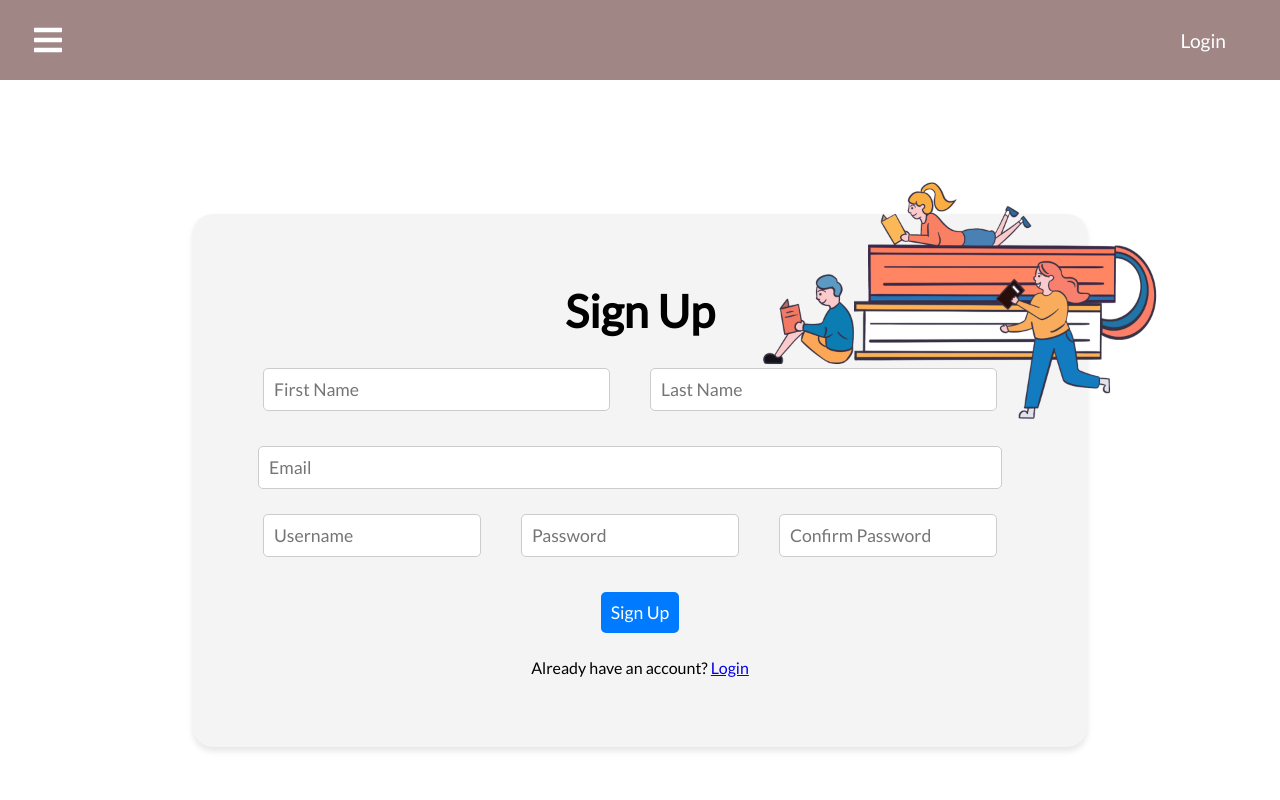
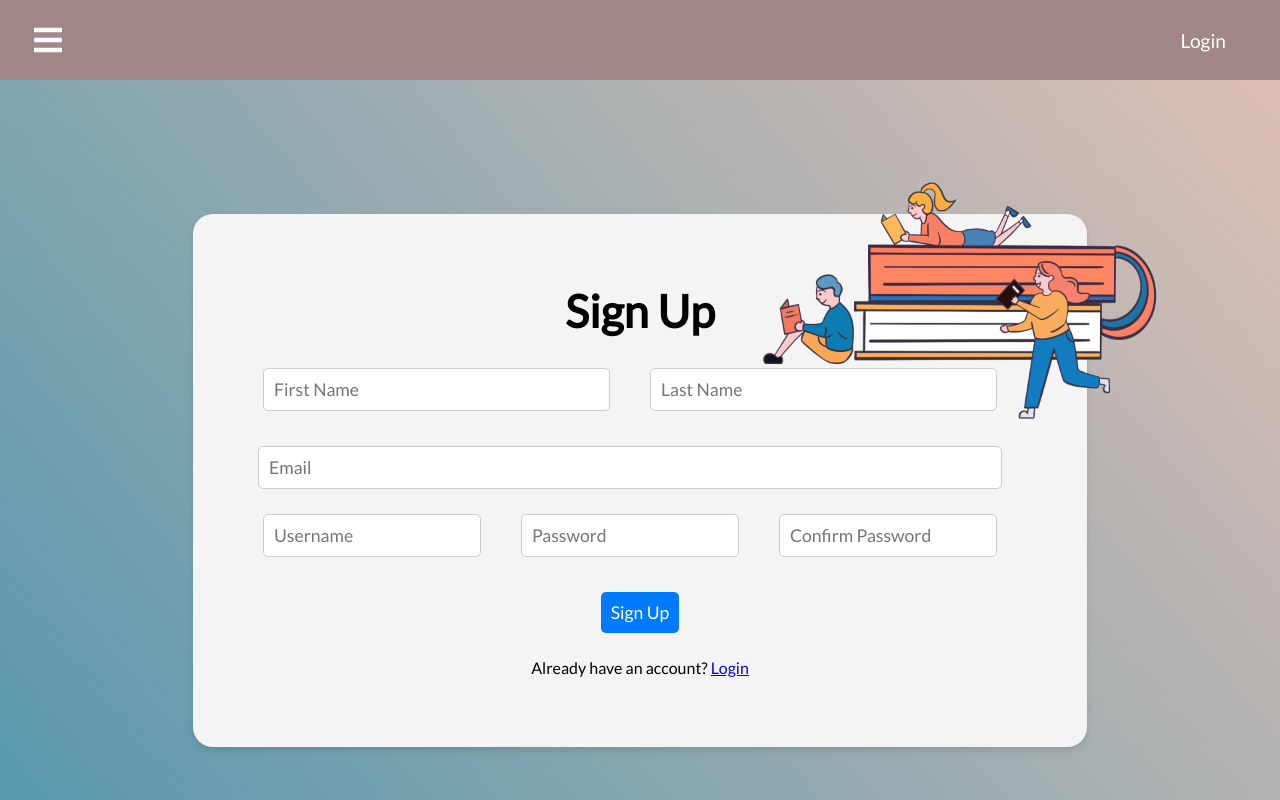
Before and after one commit to CatalinaBedoya1/between_the_lines, a React (Create React App) app: page /signUp in a window 1280 px wide. Shown: the top 800 px of the page. Built offline with nearby package versions, Linux system fonts and the light colour scheme.

Commit message:
updated sign up background

```diff
--- a/src/routes/Login.js
+++ b/src/routes/Login.js
@@ -70,7 +70,7 @@ const FormContainer = styled.div`
 const BottomImage = styled.img`
   position: absolute;
   bottom: 0;
-  left: 200px;
+  left: 170px;
   width: auto;
   height: 50%;
   z-index: 6;
--- a/src/routes/SignUpPage.js
+++ b/src/routes/SignUpPage.js
@@ -59,6 +59,7 @@ const Container = styled.div`
   justify-content: center;
   align-items: center;
   height: 100vh;
+  background: linear-gradient(230.28deg, #ddbfb5, #5397ac);
 `;
 
 const FormContainer = styled.div`
```
